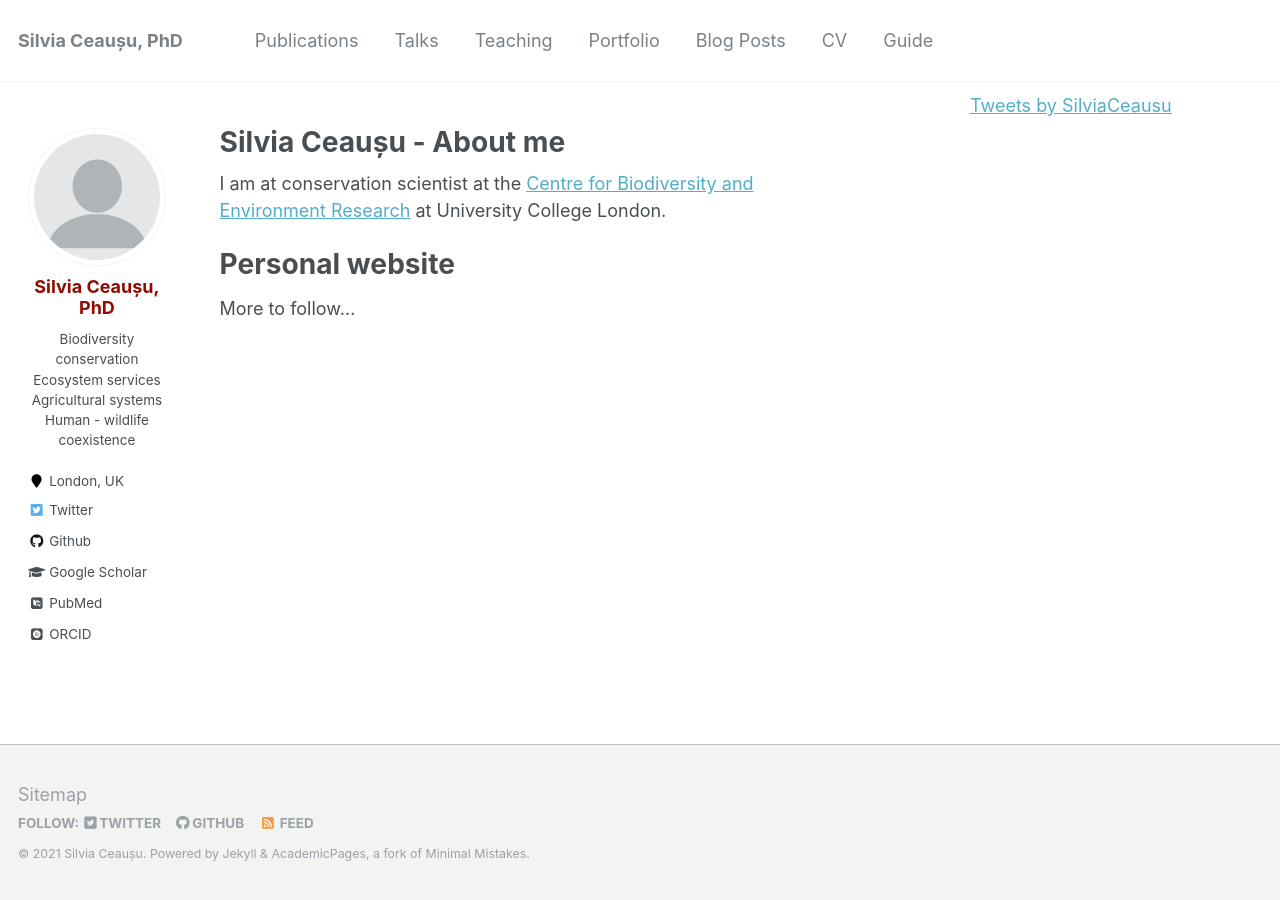
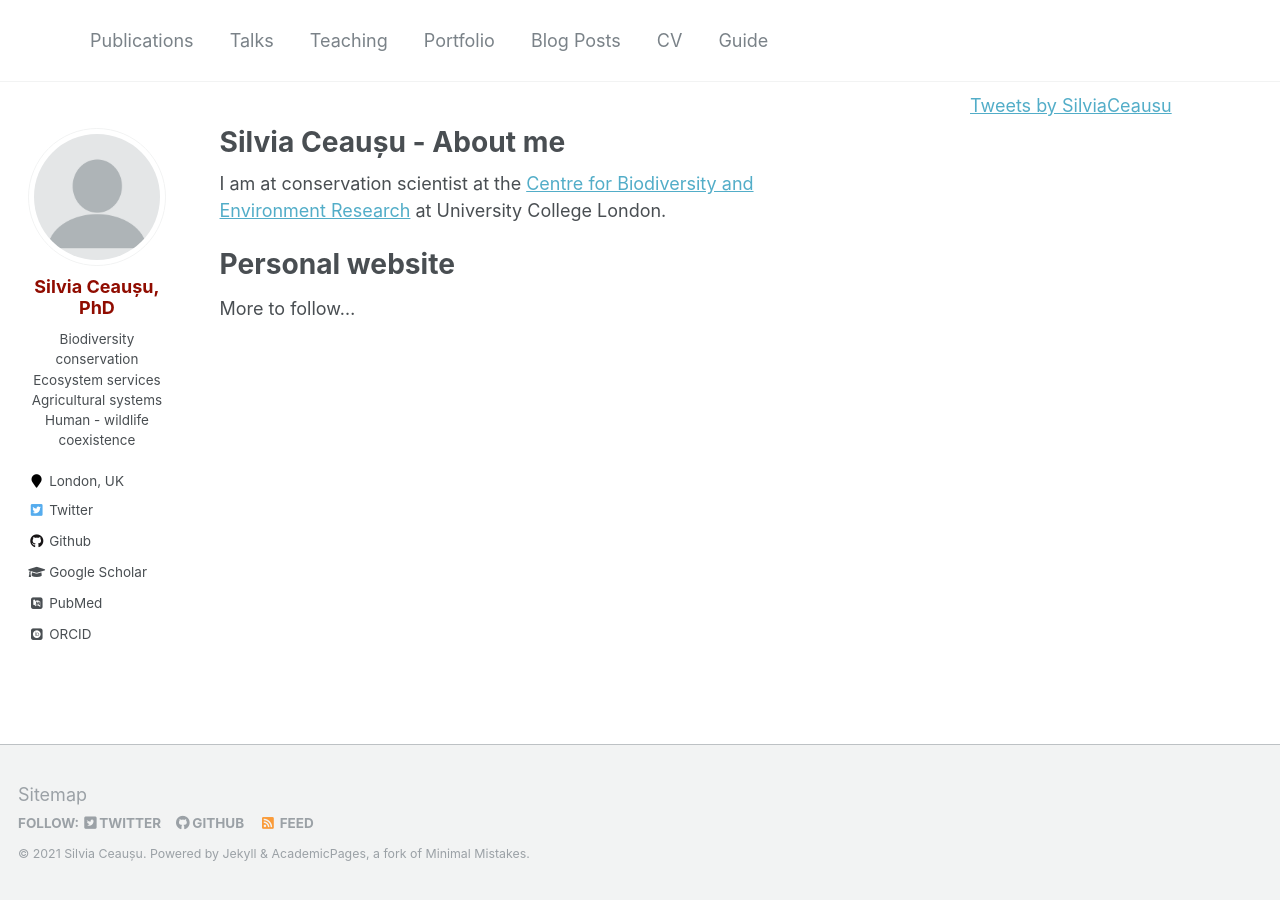
Before and after one commit to SilviaCeausu/SilviaCeausu.github.io, a Jekyll site: the page built from _pages/about.md, in a window 1280 px wide. Built offline with Jekyll 4.4.1, drawn with Linux system fonts in a browser that asks for light colours; some web fonts are replaced; comment, search, counter and statistics services are not loaded.

Commit message:
Update _config.yml
Remove page title

```diff
--- a/_config.yml
+++ b/_config.yml
@@ -7,7 +7,7 @@
 
 # Site Settings
 locale                   : "en-US"
-title                    : "Silvia Ceaușu, PhD"
+title                    : ""
 title_separator          : "-"
 name                     : &name "Silvia Ceaușu"
 description              : &description "Biodiversity scientist at University College London"
@@ -96,7 +96,7 @@ author:
   flickr           :
   facebook         :
   foursquare       :
-  github           : "academicpages"
+  github           : "SilviaCeausu"
   google_plus      :
   keybase          :
   instagram        :
```
